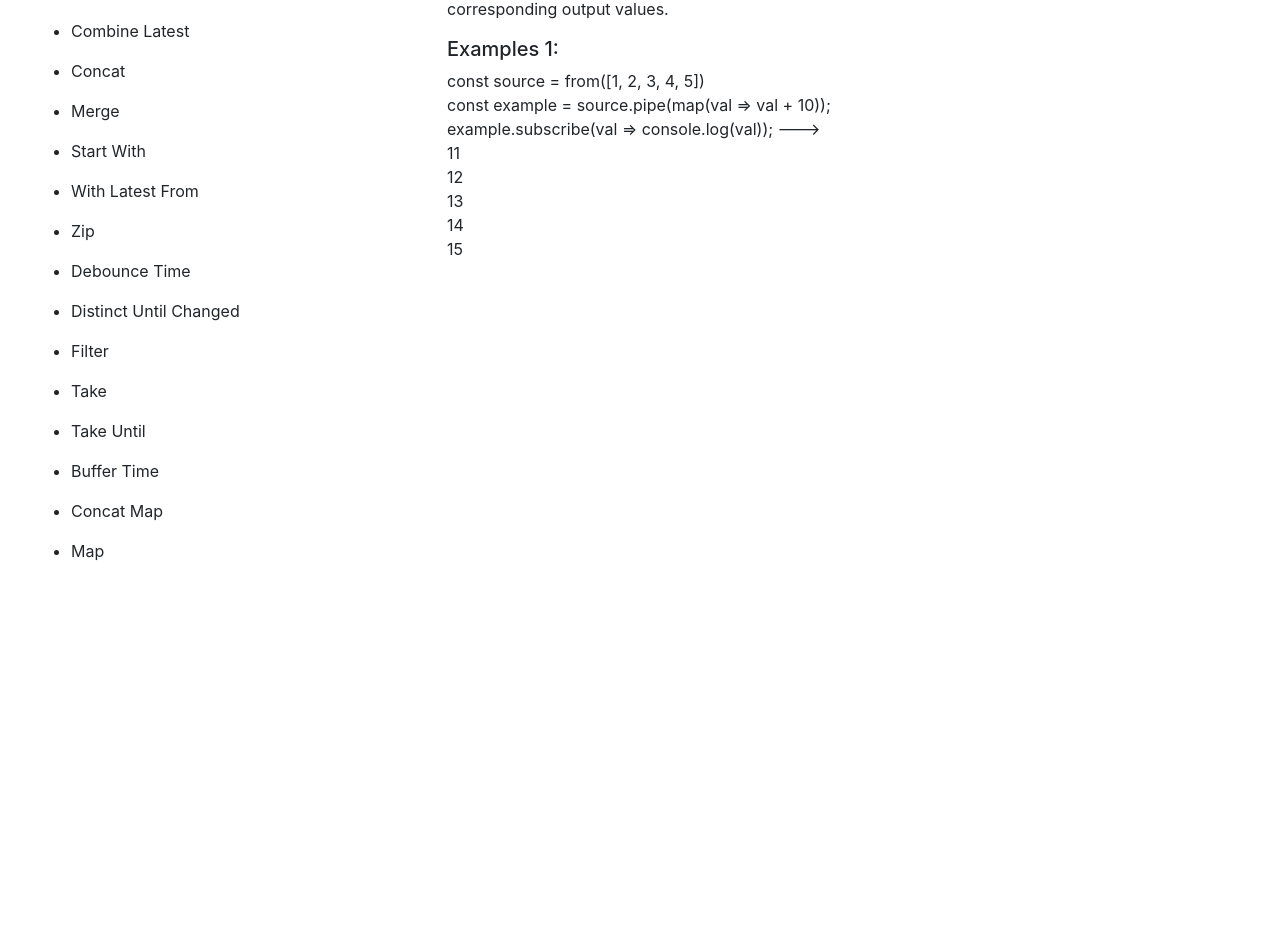
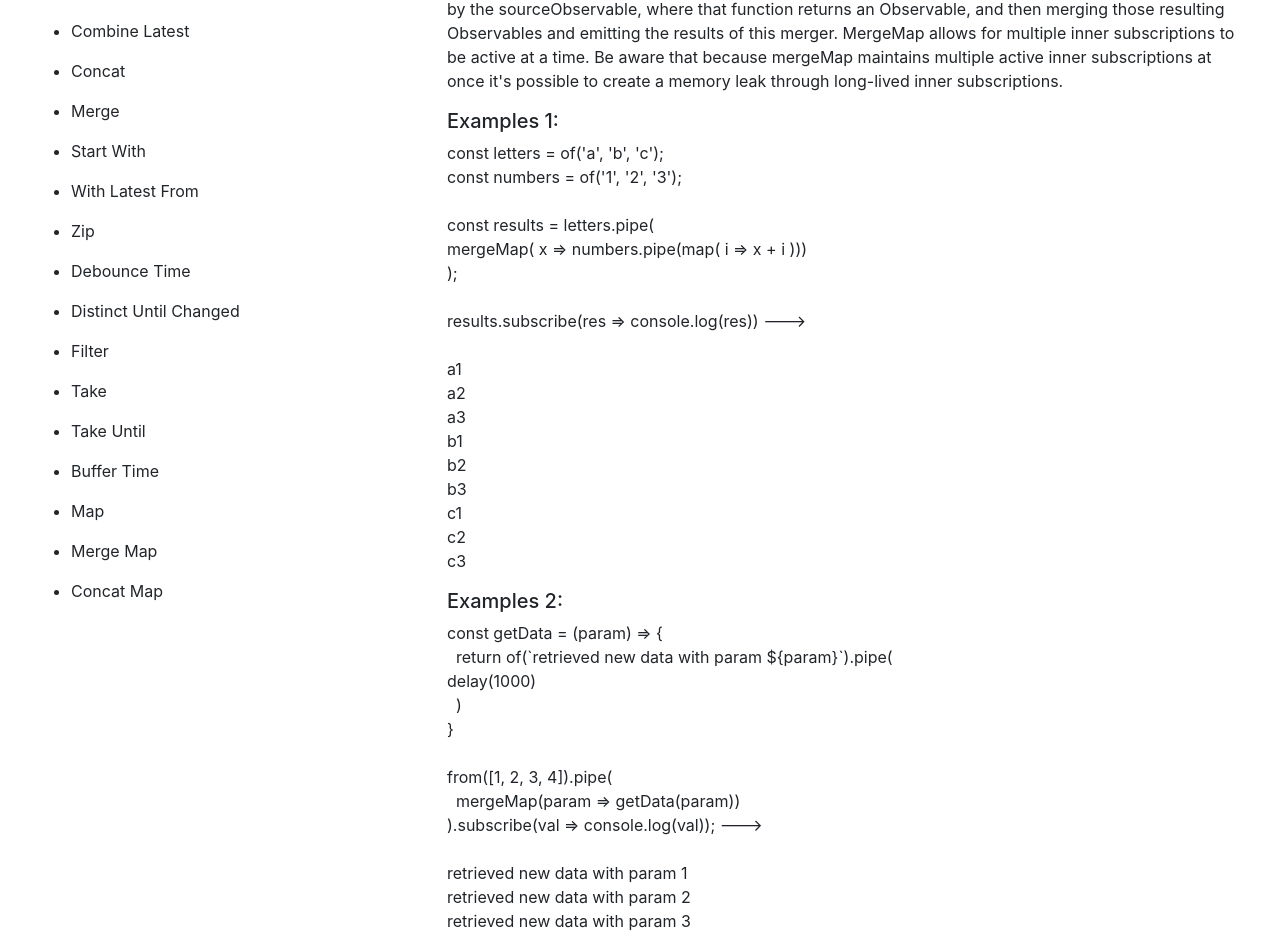
Before and after one commit to AquiburRKhan/rxjs-prac, an Angular app: page / in a window 1280 px wide. Shown: the part 173-1109 px from the top of the page. Before the commit the page ends 800 px from the top, so only its background shows below. Built offline with nearby package versions, Linux system fonts and the light colour scheme.

Commit message:
add: added merge map operator

```diff
--- a/src/app/app.component.html
+++ b/src/app/app.component.html
@@ -22,8 +22,9 @@
       <li style="cursor: pointer;" class="py-2" (click)="changeMenu('take')">Take</li>
       <li style="cursor: pointer;" class="py-2" (click)="changeMenu('take-until')">Take Until</li>
       <li style="cursor: pointer;" class="py-2" (click)="changeMenu('buffer-time')">Buffer Time</li>
+      <li style="cursor: pointer;" class="py-2" (click)="changeMenu('map')">Map</li>
+      <li style="cursor: pointer;" class="py-2" (click)="changeMenu('merge-map')">Merge Map</li>
       <li style="cursor: pointer;" class="py-2" (click)="changeMenu('concat-map')">Concat Map</li>
-      <li style="cursor: pointer;" class="py-2" (click)="changeMenu('map')">Map</li>
     </ul>
   </div>
   <div class="col-8">
@@ -72,11 +73,14 @@
     <div *ngIf="currentMenu == 'buffer-time'">
       <app-buffer-time></app-buffer-time>
     </div>
+    <div *ngIf="currentMenu == 'map'">
+      <app-map></app-map>
+    </div>
+    <div *ngIf="currentMenu == 'merge-map'">
+      <app-merge-map></app-merge-map>
+    </div>
     <div *ngIf="currentMenu == 'concat-map'">
       <app-concat-map></app-concat-map>
     </div>
-    <div *ngIf="currentMenu == 'map'">
-      <app-map></app-map>
-    </div>
   </div>
 </div>
--- a/src/app/app.component.ts
+++ b/src/app/app.component.ts
@@ -6,7 +6,7 @@ import { Component } from '@angular/core';
 })
 export class AppComponent {
   title = 'rxjs-prac';
-  currentMenu = 'map';
+  currentMenu = 'merge-map';
 
   constructor(){
   }
--- a/src/app/app.module.ts
+++ b/src/app/app.module.ts
@@ -20,6 +20,7 @@ import { TakeUntilComponent } from './observables/take-until/take-until.componen
 import { BufferTimeComponent } from './observables/buffer-time/buffer-time.component';
 import { ConcatMapComponent } from './observables/concat-map/concat-map.component';
 import { MapComponent } from './observables/map/map.component';
+import { MergeMapComponent } from './observables/merge-map/merge-map.component';
 
 @NgModule({
   declarations: [
@@ -40,7 +41,8 @@ import { MapComponent } from './observables/map/map.component';
     TakeUntilComponent,
     BufferTimeComponent,
     ConcatMapComponent,
-    MapComponent
+    MapComponent,
+    MergeMapComponent
   ],
   imports: [
     BrowserModule,
--- a/src/app/observables/buffer-time/buffer-time.component.ts
+++ b/src/app/observables/buffer-time/buffer-time.component.ts
@@ -16,7 +16,7 @@ export class BufferTimeComponent implements OnInit {
   }
 
   bufferTimeExample1(){
-    const source = interval(1000);
+    const source = interval(500);
     const example = source.pipe(bufferTime(2000),take(4));
     example.subscribe(val =>
       console.log('Buffered with Time:', val)
--- /dev/null
+++ b/src/app/observables/merge-map/merge-map.component.html
@@ -0,0 +1,76 @@
+<h3>Merge Map Operator: </h3>
+<p>Description: </p>
+<p>Returns an Observable that emits items based on applying a function
+  that you supply to each item emitted by the sourceObservable, where that function returns an Observable,
+  and then merging those resulting Observables and emitting the
+  results of this merger. MergeMap allows for multiple inner subscriptions to be active at a time.
+  Be aware that because mergeMap maintains multiple active inner subscriptions at once it's possible to create a memory
+  leak through long-lived inner subscriptions.
+</p>
+<div>
+  <h5>Examples 1: </h5>
+  <p>
+    const letters = of('a', 'b', 'c');
+    <br>
+    const numbers = of('1', '2', '3');
+    <br>
+    <br>
+    const results = letters.pipe(
+    <br>
+    mergeMap( x => numbers.pipe(map( i => x + i )))
+    <br>
+    );
+    <br>
+    <br>
+    results.subscribe(res => console.log(res)) --->
+    <br>
+    <br>
+    a1
+    <br>
+    a2
+    <br>
+    a3
+    <br>
+    b1
+    <br>
+    b2
+    <br>
+    b3
+    <br>
+    c1
+    <br>
+    c2
+    <br>
+    c3
+  </p>
+</div>
+<div>
+  <h5>Examples 2: </h5>
+  <p>
+  const getData = (param) => &#123;
+    <br>
+  &nbsp; return of(`retrieved new data with param $&#123;param&#125;`).pipe(
+    <br>
+  delay(1000)
+  <br>
+  &nbsp; )
+  <br>
+  &#125;
+  <br>
+  <br>
+  from([1, 2, 3, 4]).pipe(
+  <br>
+  &nbsp; mergeMap(param => getData(param))
+  <br>
+  ).subscribe(val => console.log(val)); --->
+  <br>
+  <br>
+  retrieved new data with param 1
+  <br>
+  retrieved new data with param 2
+  <br>
+  retrieved new data with param 3
+  <br>
+  retrieved new data with param 4
+  </p>
+</div>
--- /dev/null
+++ b/src/app/observables/merge-map/merge-map.component.ts
@@ -0,0 +1,47 @@
+import { Component, OnInit } from '@angular/core';
+import { of, from } from 'rxjs';
+import { mergeMap, map, delay } from 'rxjs/operators';
+
+@Component({
+  selector: 'app-merge-map',
+  templateUrl: './merge-map.component.html'
+})
+export class MergeMapComponent implements OnInit {
+
+  constructor() {
+    this.mergeMapExample1();
+    this.mergeMapExample2();
+  }
+
+  ngOnInit() {
+  }
+
+  mergeMapExample1(){
+    console.log('Merge Map Operator')
+    console.log('Example 1: ')
+    const letters = of('a', 'b', 'c');
+    const numbers = of('1', '2', '3');
+
+    const results = letters.pipe(
+      mergeMap( x => numbers.pipe(map( i => x + i )))
+    );
+
+    results.subscribe(res => console.log(res))
+  }
+
+  mergeMapExample2(){
+    console.log('')
+    console.log('Example 2: ')
+    const getData = (param) => {
+      return of(`retrieved new data with param ${param}`).pipe(
+        delay(1000)
+      )
+    }
+
+    from([1, 2, 3, 4]).pipe(
+      mergeMap(param => getData(param))
+    ).subscribe(val => console.log(val));
+
+  }
+
+}
```
